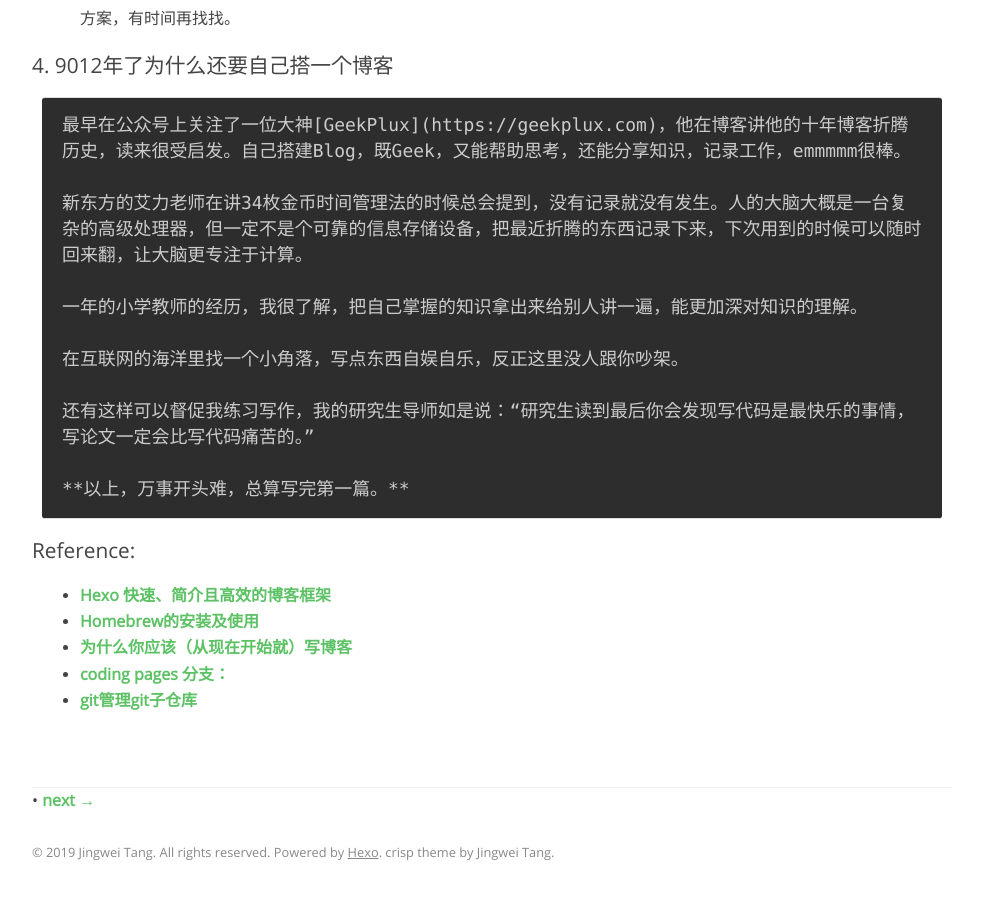
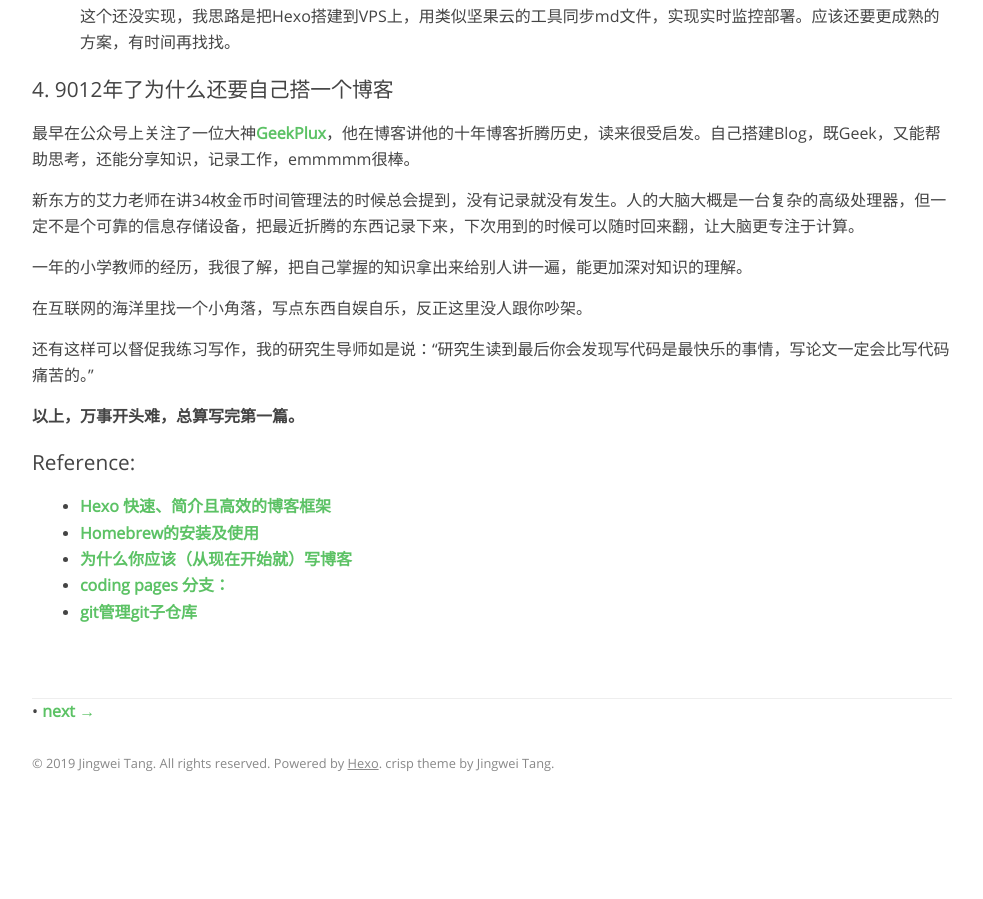
Before and after one commit to eejwtang/eejwtang.github.io, a plain HTML site: page 2019/01/28/Hexo-Coding-create-blog/index.html in a window 1280 px wide. Shown: the part 3252-4151 px from the top of the page, without its empty margins (288-1271 px from the left). After the commit the page ends 4074 px from the top, so only its background shows below. Drawn offline with Linux system fonts and the light colour scheme; files whose address does not match are found by name.

Commit message:
Site updated: 2019-01-29 22:21:44

```diff
--- a/2019/01/28/Hexo-Coding-create-blog/index.html
+++ b/2019/01/28/Hexo-Coding-create-blog/index.html
@@ -81,8 +81,8 @@
 <li><p>初始化完成后，指定文件夹的目录如下：</p>
 <figure class="highlight plain"><table><tr><td class="gutter"><pre><span class="line">1</span><br><span class="line">2</span><br><span class="line">3</span><br><span class="line">4</span><br><span class="line">5</span><br><span class="line">6</span><br><span class="line">7</span><br><span class="line">8</span><br></pre></td><td class="code"><pre><span class="line">.</span><br><span class="line">├── _config.yml</span><br><span class="line">├── package.json</span><br><span class="line">├── scaffolds</span><br><span class="line">├── source</span><br><span class="line">|   ├── _drafts</span><br><span class="line">|   └── _posts</span><br><span class="line">└── themes</span><br></pre></td></tr></table></figure>
 </li>
-<li><p>输入下面的指令Hexo会在本地启动一个服务器，就可以在本地预览自己的博客啦。默认默认情况下，访问网址为：’<a href="http://localhost:4000/&#39;。注意，hexo开头的命令，执行目录必须是你创建的博客文件夹目录。" target="_blank" rel="noopener">http://localhost:4000/&#39;。注意，hexo开头的命令，执行目录必须是你创建的博客文件夹目录。</a></p>
-<figure class="highlight sh"><table><tr><td class="gutter"><pre><span class="line">1</span><br><span class="line">2</span><br></pre></td><td class="code"><pre><span class="line">$ hexo generate <span class="comment">#可以简写成hexo g</span></span><br><span class="line">   $ hexo server	<span class="comment">#可以简写成hexo s</span></span><br></pre></td></tr></table></figure>
+<li><p>输入下面的指令Hexo会在本地启动一个服务器，就可以在本地预览自己的博客啦。默认默认情况下，访问网址为：<a href="http://localhost:4000/。注意，hexo开头的命令，执行目录必须是你创建的博客文件夹目录。" target="_blank" rel="noopener">http://localhost:4000/。注意，hexo开头的命令，执行目录必须是你创建的博客文件夹目录。</a></p>
+<figure class="highlight sh"><table><tr><td class="gutter"><pre><span class="line">1</span><br><span class="line">2</span><br><span class="line">3</span><br></pre></td><td class="code"><pre><span class="line">$ hexo generate <span class="comment">#可以简写成hexo g</span></span><br><span class="line"></span><br><span class="line">   $ hexo server	<span class="comment">#可以简写成hexo s</span></span><br></pre></td></tr></table></figure>
 </li>
 <li><p>到这里Hexo环境就搭建好了,下面我们配置博客同步到Coding Pages</p>
 </li>
@@ -114,18 +114,13 @@
 <li><h5 id="TODO-实时监控部署"><a href="#TODO-实时监控部署" class="headerlink" title="TODO 实时监控部署"></a><em>TODO</em> 实时监控部署</h5><p>  这个还没实现，我思路是把Hexo搭建到VPS上，用类似坚果云的工具同步md文件，实现实时监控部署。应该还要更成熟的方案，有时间再找找。</p>
 </li>
 </ul>
-<h4 id="4-9012年了为什么还要自己搭一个博客"><a href="#4-9012年了为什么还要自己搭一个博客" class="headerlink" title="4. 9012年了为什么还要自己搭一个博客"></a>4. 9012年了为什么还要自己搭一个博客</h4><pre><code>最早在公众号上关注了一位大神[GeekPlux](https://geekplux.com)，他在博客讲他的十年博客折腾历史，读来很受启发。自己搭建Blog，既Geek，又能帮助思考，还能分享知识，记录工作，emmmmm很棒。
-
-新东方的艾力老师在讲34枚金币时间管理法的时候总会提到，没有记录就没有发生。人的大脑大概是一台复杂的高级处理器，但一定不是个可靠的信息存储设备，把最近折腾的东西记录下来，下次用到的时候可以随时回来翻，让大脑更专注于计算。
-
-一年的小学教师的经历，我很了解，把自己掌握的知识拿出来给别人讲一遍，能更加深对知识的理解。
-
-在互联网的海洋里找一个小角落，写点东西自娱自乐，反正这里没人跟你吵架。
-
-还有这样可以督促我练习写作，我的研究生导师如是说：“研究生读到最后你会发现写代码是最快乐的事情，写论文一定会比写代码痛苦的。”
-
-**以上，万事开头难，总算写完第一篇。**
-</code></pre><h4 id="Reference"><a href="#Reference" class="headerlink" title="Reference:"></a>Reference:</h4><ul>
+<h4 id="4-9012年了为什么还要自己搭一个博客"><a href="#4-9012年了为什么还要自己搭一个博客" class="headerlink" title="4. 9012年了为什么还要自己搭一个博客"></a>4. 9012年了为什么还要自己搭一个博客</h4><p>最早在公众号上关注了一位大神<a href="https://geekplux.com" target="_blank" rel="noopener">GeekPlux</a>，他在博客讲他的十年博客折腾历史，读来很受启发。自己搭建Blog，既Geek，又能帮助思考，还能分享知识，记录工作，emmmmm很棒。</p>
+<p>新东方的艾力老师在讲34枚金币时间管理法的时候总会提到，没有记录就没有发生。人的大脑大概是一台复杂的高级处理器，但一定不是个可靠的信息存储设备，把最近折腾的东西记录下来，下次用到的时候可以随时回来翻，让大脑更专注于计算。</p>
+<p>一年的小学教师的经历，我很了解，把自己掌握的知识拿出来给别人讲一遍，能更加深对知识的理解。</p>
+<p>在互联网的海洋里找一个小角落，写点东西自娱自乐，反正这里没人跟你吵架。</p>
+<p>还有这样可以督促我练习写作，我的研究生导师如是说：“研究生读到最后你会发现写代码是最快乐的事情，写论文一定会比写代码痛苦的。”</p>
+<p><strong>以上，万事开头难，总算写完第一篇。</strong></p>
+<h4 id="Reference"><a href="#Reference" class="headerlink" title="Reference:"></a>Reference:</h4><ul>
 <li><a href="https://hexo.io/zh-cn/" target="_blank" rel="noopener">Hexo 快速、简介且高效的博客框架</a></li>
 <li><a href="https://www.jianshu.com/p/4e80b42823d5" target="_blank" rel="noopener">Homebrew的安装及使用</a></li>
 <li><a href="http://mindhacks.cn/2009/02/15/why-you-should-start-blogging-now/" target="_blank" rel="noopener">为什么你应该（从现在开始就）写博客</a></li>
```
